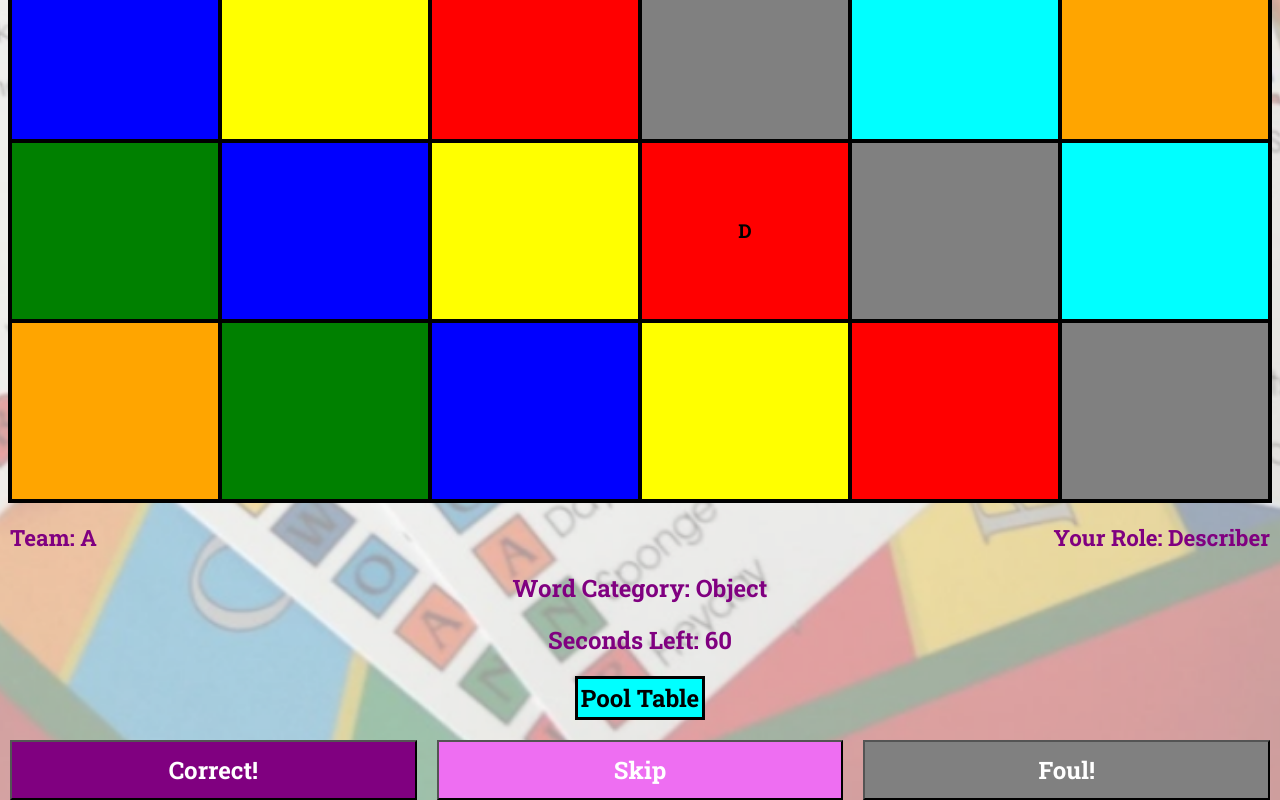
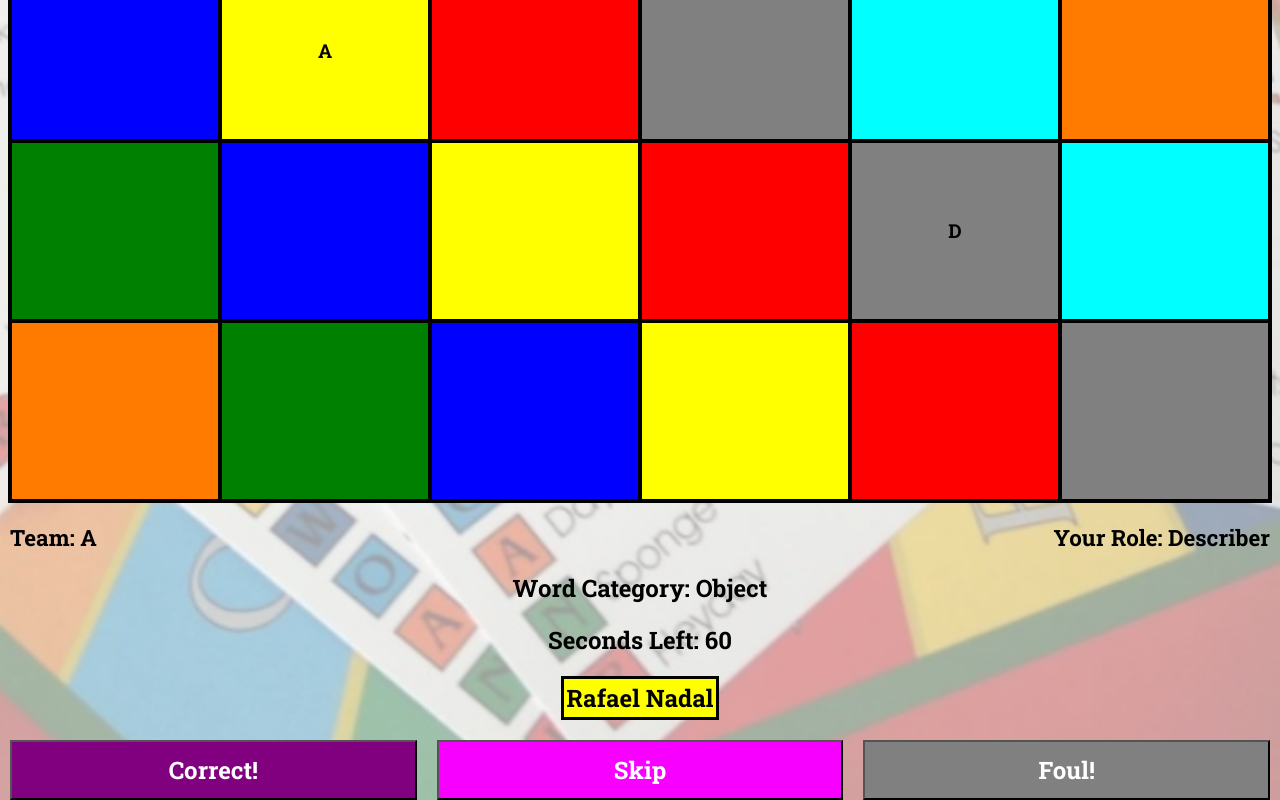
Before and after one commit to chriz218/articulate, a React (Create React App) app: page /game in a window 1280 px wide. Shown: the part 821-1621 px from the top of the page. Built offline with nearby package versions, Linux system fonts and the light colour scheme.

Commit message:
Played around with colors

```diff
--- a/src/CSSFiles/GamePage.css
+++ b/src/CSSFiles/GamePage.css
@@ -36,7 +36,7 @@ h1 {
 }
 
 #boardBlock1, #boardBlock8, #boardBlock15, #boardBlock22, #boardBlock29, #boardBlock36 {
-    background-color: orange;
+    background-color: #FF7B00;
 }
 
 #boardBlock2, #boardBlock9, #boardBlock16, #boardBlock23, #boardBlock30, #boardBlock37 {
@@ -68,7 +68,7 @@ h1 {
     font-size: 1.4em;
     margin-left: 10px;
     font-weight: bold;
-    color: purple;
+    color: black;
 }
 
 #role {
@@ -76,14 +76,14 @@ h1 {
     float: right;
     margin-right: 10px;
     font-weight: bold;
-    color: purple;
+    color: black;
 }
 
 #wordCategory {
     text-align: center;
     font-size: 1.5em;
     font-weight: bold;
-    color: purple;
+    color: black;
     margin-bottom: 20px;
 }
 
@@ -91,7 +91,7 @@ h1 {
     text-align: center;
     font-size: 1.5em;
     font-weight: bold;
-    color: purple;
+    color: black;
     margin-bottom: 20px;
 }
 
@@ -106,7 +106,7 @@ h1 {
     border: 3px solid black;
     display: inline-block;
     padding: 3px;
-    background-color: cyan;
+    background-color: yellow;
     font-weight: bold;
 }
 
@@ -128,7 +128,7 @@ h1 {
 }
 
 #skipBtn {
-    background-color: #EE6EF2;
+    background-color: #F700FF;
 }
 
 #foulBtn {
--- a/src/components/GamePage.js
+++ b/src/components/GamePage.js
@@ -12,11 +12,11 @@ function Board({ boardBlock, index }) {
 
 function GamePage() {
     const [boardBlocks, setBoardBlocks] = useState(['', '', '', '', '', '',
+        '', '', '', '', '', '',
+        '', '', '', '', 'B', 'C',
+        '', '', '', '', '', '',
         '', 'A', '', '', '', '',
-        '', '', '', '', 'B', '',
-        '', '', 'C', '', '', '',
-        '', '', '', '', '', '',
-        '', '', '', 'D', '', '',
+        '', '', '', '', 'D', '',
         '', '', '', '', '', ''])
 
 
@@ -46,7 +46,7 @@ function GamePage() {
             </div>
             <div id="generatedWordDiv">
                 <div id="word">
-                    Pool Table
+                    Rafael Nadal
                 </div>
             </div>
             <div id="btnDiv">
--- a/src/components/HomePage.js
+++ b/src/components/HomePage.js
@@ -25,7 +25,7 @@ function HomePage() {
                     </div>
                     <div className="Squares" style={{backgroundColor: "cyan"}}></div>
                     <div className="ColorDescription">Object (e.g., tool box, pool table)</div>
-                    <div className="Squares" style={{backgroundColor: "orange"}}></div>
+                    <div className="Squares" style={{backgroundColor: "#FF7B00"}}></div>
                     <div className="ColorDescription">Action (e.g., singing, driving)</div>
                     <div className="Squares" style={{backgroundColor: "green"}}></div>
                     <div className="ColorDescription">Nature (e.g., tulip, rose)</div>
```
